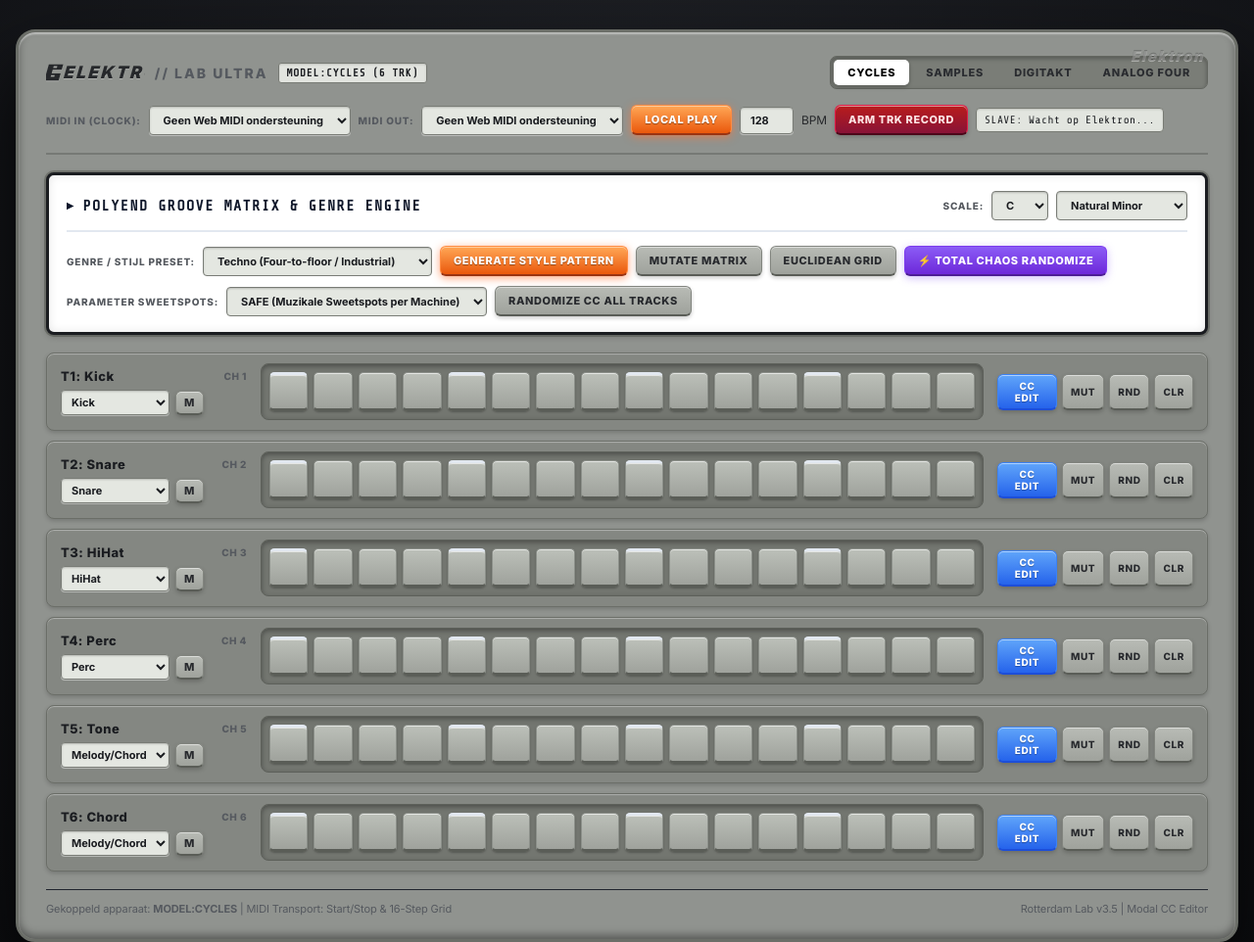
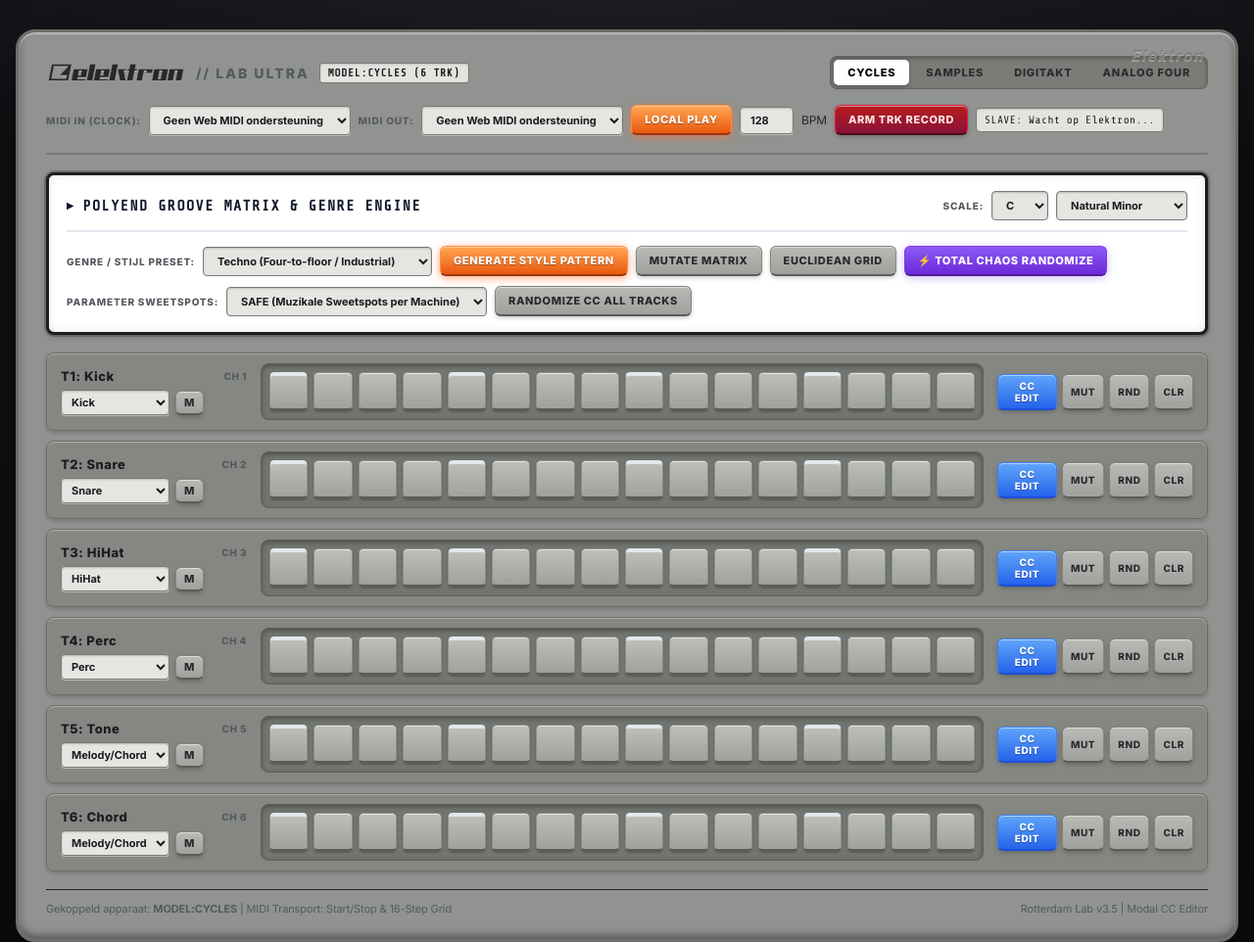
Before and after one commit to eensreclame-blip/electron-controler, a plain HTML site: page index.html in a window 1280 px wide. Shown: the whole page at 98% size. Drawn offline with nearby package versions, Linux system fonts and the light colour scheme.

Commit message:
Embed authentic official Elektron Music Machines SVG logo

```diff
--- a/index.html
+++ b/index.html
@@ -655,13 +655,16 @@
   <div class="elektron-device">
     <header>
       <div class="logo">
-        <svg class="elektron-svg-logo" viewBox="0 0 110 24" height="22" fill="currentColor">
-          <!-- ELEKTRON ICONIC SLANTED LETTERMARK -->
-          <g transform="skewX(-16)">
-            <!-- [e] mark with center horizontal gap -->
-            <path d="M4 3h16v6h-10v4h10v8H4V3zm6 4h4v-2h-4v2zm0 10h4v-2h-4v2z" fill-rule="evenodd"/>
-            <text x="24" y="19" font-family="'Inter', sans-serif" font-weight="900" font-size="19" letter-spacing="2.5">ELEKTRON</text>
-          </g>
+        <svg class="elektron-svg-logo" viewBox="0 0 260 40" height="24" fill="currentColor" style="fill-rule:evenodd;">
+          <path id="logo-icon" d="M47,4.965L11,4.974L5,35L41,34.991L47,4.965ZM42.25,8.362L14.393,8.368L9.75,31.603L37.607,31.596L38.929,24.979L26,24.979L42.25,8.362Z"/>
+          <path id="e1" d="M57.799,32.504L73.299,32.504L72.799,35.004L47.299,35.004L51.499,14.004L76.999,14.004L74.099,28.504L58.599,28.504L57.799,32.504ZM66.499,16.504L60.999,16.504L59.099,26.004L64.599,26.004L66.499,16.504Z"/>
+          <path id="l" d="M91.799,5.004L81.799,5.004L75.799,35.004L85.799,35.004L91.799,5.004Z"/>
+          <path id="e2" d="M99.299,32.504L114.799,32.504L114.299,35.004L88.799,35.004L92.999,14.004L118.499,14.004L115.599,28.504L100.099,28.504L99.299,32.504ZM107.999,16.504L102.499,16.504L100.599,26.004L106.099,26.004L107.999,16.504Z"/>
+          <path id="k" d="M147.828,16.504L143.799,16.504L147.499,35.005L137.499,35.005L133.299,14.004L148.328,14.004L147.828,16.504ZM133.299,5.004L127.299,35.004L117.299,35.004L123.299,5.004L133.299,5.004Z"/>
+          <path id="t" d="M154.699,14.004L156.499,5.004L166.499,5.004L164.699,14.004L169.199,14.004L168.699,16.504L164.199,16.504L160.499,35.004L150.499,35.004L154.199,16.504L150.799,16.504L151.299,14.004L154.699,14.004Z"/>
+          <path id="r" d="M172.199,14.005L197.999,14.005L196.599,21.004L186.299,21.004L187.199,16.504L181.699,16.504L177.999,35.004L167.999,35.004L172.199,14.005Z"/>
+          <path id="o" d="M222.299,35.004L196.799,35.004L200.999,14.004L226.499,14.005L222.299,35.004ZM215.999,16.504L210.499,16.504L207.299,32.504L212.799,32.504L215.999,16.504Z"/>
+          <path id="n" d="M229.501,14.004L255.001,14.005L250.801,35.004L240.801,35.004L244.501,16.504L239.001,16.504L235.301,35.004L225.301,35.004L229.501,14.004Z"/>
         </svg>
         <span class="logo-sub">// LAB ULTRA</span>
         <span class="badge" id="deviceBadge">MODEL:CYCLES (6 TRK)</span>
```
